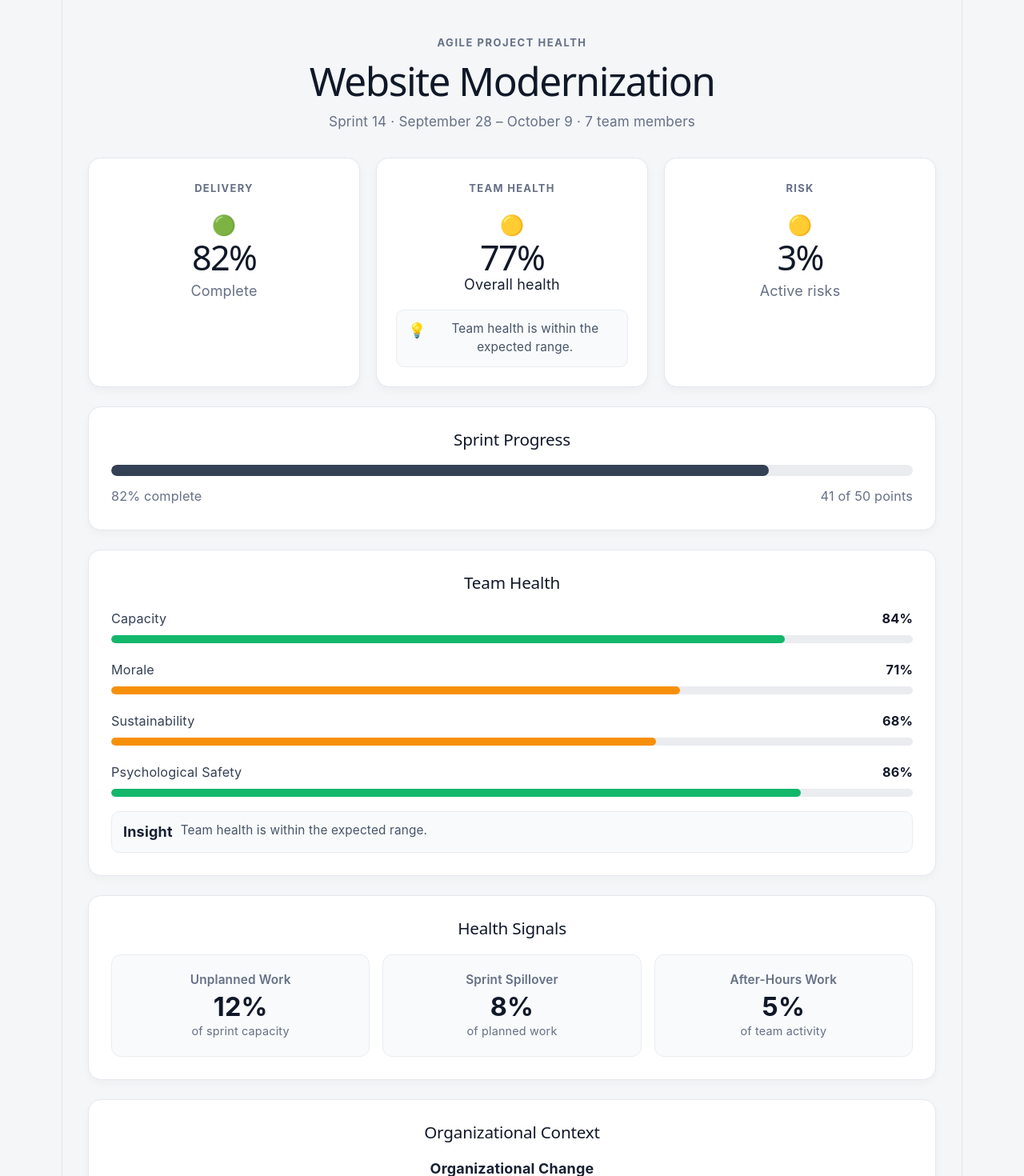
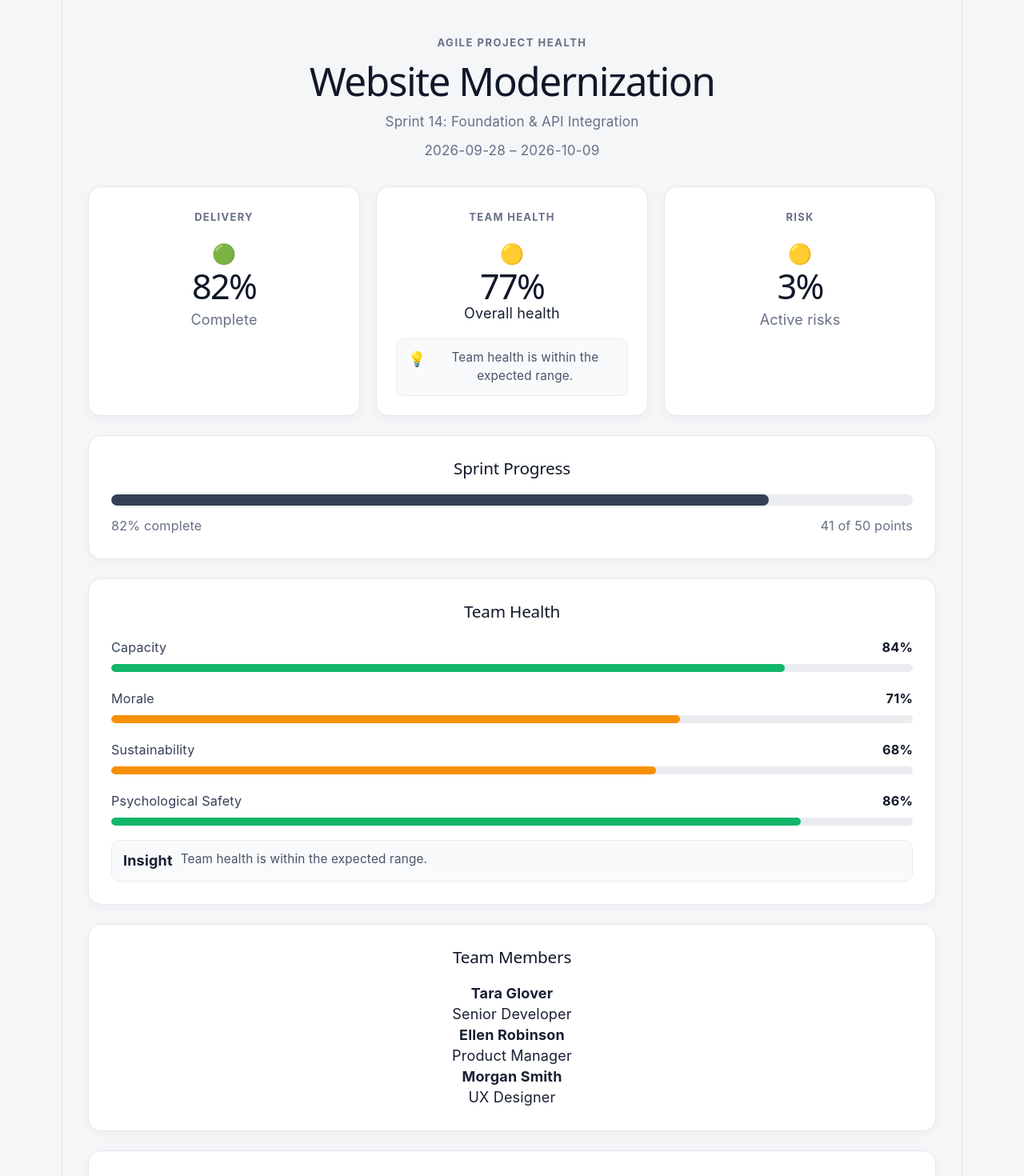
Before and after one commit to psychtlc/agile-health-dashboard, a React (Vite) app: page / in a window 1280 px wide. Shown: the top 1470 px of the page at 80% size. Built offline with nearby package versions, Linux system fonts and the light colour scheme.

Commit message:
Add sprint and team member management

```diff
--- a/src/App.jsx
+++ b/src/App.jsx
@@ -13,13 +13,34 @@ import TeamHealth from "./components/TeamHealth"
 import OrganizationalContext from "./components/OrganizationalContext"
 import RisksBlockers from "./components/RisksBlockers"
 import EditProject from "./components/EditProject"
+import TeamMembers from "./components/TeamMembers"
 
 const initialProject = {
   name: "Website Modernization",
-  sprint: 14,
-  sprintDates: "September 28 – October 9",
-  teamSize: 7,
+  sprint: {
+    number: 14,
+    name: "Foundation & API Integration",
+    startDate: "2026-09-28",
+    endDate: "2026-10-09",
+  },
 
+  team: [
+    {
+      id: "tm-001",
+      name: "Tara Glover",
+      role: "Senior Developer",
+    },
+    {
+      id: "tm-002",
+      name: "Ellen Robinson",
+      role: "Product Manager",
+    },
+    {
+      id: "tm-003",
+      name: "Morgan Smith",
+      role: "UX Designer",
+    },
+  ],
   delivery: {
     status: "green",
     completedPoints: 41,
@@ -94,6 +115,7 @@ function getTeamHealthInsight(teamHealth) {
 }
 
 function App() {
+//console.log(initialProject)
   const [project, setProject] = useState(() => {
   const savedProject = localStorage.getItem("agileHealthProject")
 
@@ -127,8 +149,10 @@ const workloadWarning = hasWorkloadWarning(
         <h1>{project.name}</h1>
 
         <p className="project-meta">
-          Sprint {project.sprint} · {project.sprintDates} ·{" "}
-          {project.teamSize} team members
+          Sprint {project.sprint.number}: {project.sprint.name}
+        </p>
+         <p className="project-meta">
+           {project.sprint.startDate} – {project.sprint.endDate}
         </p>
       </header>
 
@@ -207,6 +231,7 @@ const workloadWarning = hasWorkloadWarning(
           teamHealthInsight={teamHealthInsight}
           workloadWarning={workloadWarning}
         />
+<TeamMembers team={project.team} />
 <HealthSignals signals={project.teamHealth.signals} />
 
 <OrganizationalContext context={project.organizationalContext} />
--- a/src/components/EditProject.jsx
+++ b/src/components/EditProject.jsx
@@ -65,7 +65,92 @@ function EditProject({
           />
         </label>
       </div>
+            <div className="edit-group">
+  <h3>Team Members</h3>
 
+  {editProject.team.map((member, index) => (
+    <div className="team-member-edit-item" key={member.id}>
+      <label>
+        Name
+        <input
+          type="text"
+          value={member.name}
+          onChange={(event) => {
+            const updatedTeam = [...editProject.team]
+
+            updatedTeam[index] = {
+              ...updatedTeam[index],
+              name: event.target.value,
+            }
+
+            setEditProject({
+              ...editProject,
+              team: updatedTeam,
+            })
+          }}
+        />
+      </label>
+
+      <label>
+        Role
+        <input
+          type="text"
+          value={member.role}
+          onChange={(event) => {
+            const updatedTeam = [...editProject.team]
+
+            updatedTeam[index] = {
+              ...updatedTeam[index],
+              role: event.target.value,
+            }
+
+            setEditProject({
+              ...editProject,
+              team: updatedTeam,
+            })
+          }}
+        />
+      </label>
+
+      <button
+        type="button"
+        className="remove-team-button"
+        onClick={() => {
+          const updatedTeam = editProject.team.filter(
+            (_, teamIndex) => teamIndex !== index
+          )
+
+          setEditProject({
+            ...editProject,
+            team: updatedTeam,
+          })
+        }}
+      >
+        Remove
+      </button>
+    </div>
+  ))}
+
+  <button
+    type="button"
+    className="add-team-button"
+    onClick={() =>
+      setEditProject({
+        ...editProject,
+        team: [
+          ...editProject.team,
+          {
+            id: `tm-${Date.now()}`,
+            name: "",
+            role: "",
+          },
+        ],
+      })
+    }
+  >
+    + Add Team Member
+  </button>
+</div>
       <div className="edit-group">
         <h3>Team Health</h3>
 
--- /dev/null
+++ b/src/components/TeamMembers.jsx
@@ -0,0 +1,20 @@
+function TeamMembers({ team }) {
+  return (
+    <section className="dashboard-section">
+      <h2>Team Members</h2>
+
+      <div className="team-member-list">
+        {team.map((member) => (
+          <div className="team-member" key={member.id}>
+            <div>
+              <strong>{member.name}</strong>
+              <p>{member.role}</p>
+            </div>
+          </div>
+        ))}
+      </div>
+    </section>
+  )
+}
+
+export default TeamMembers
```
